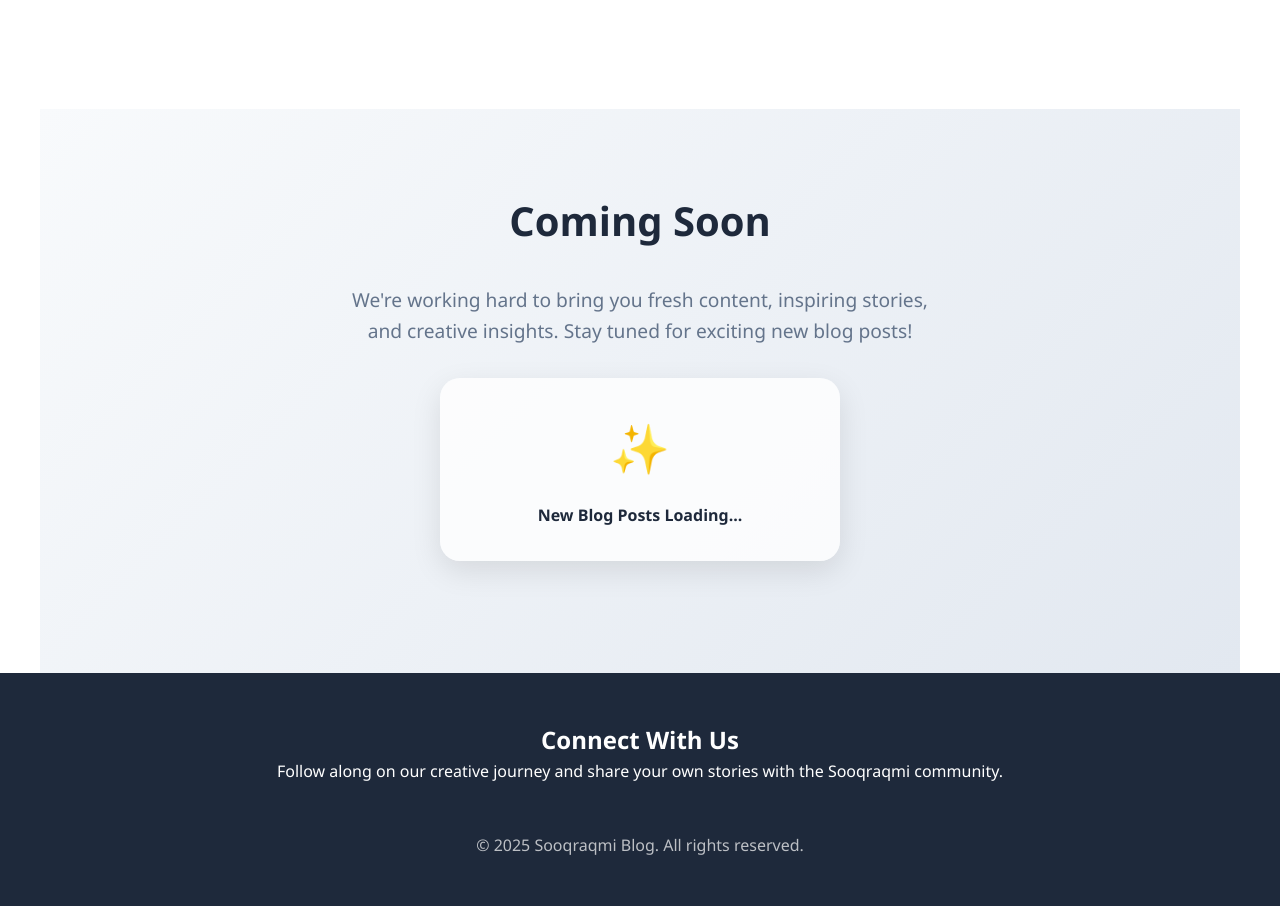
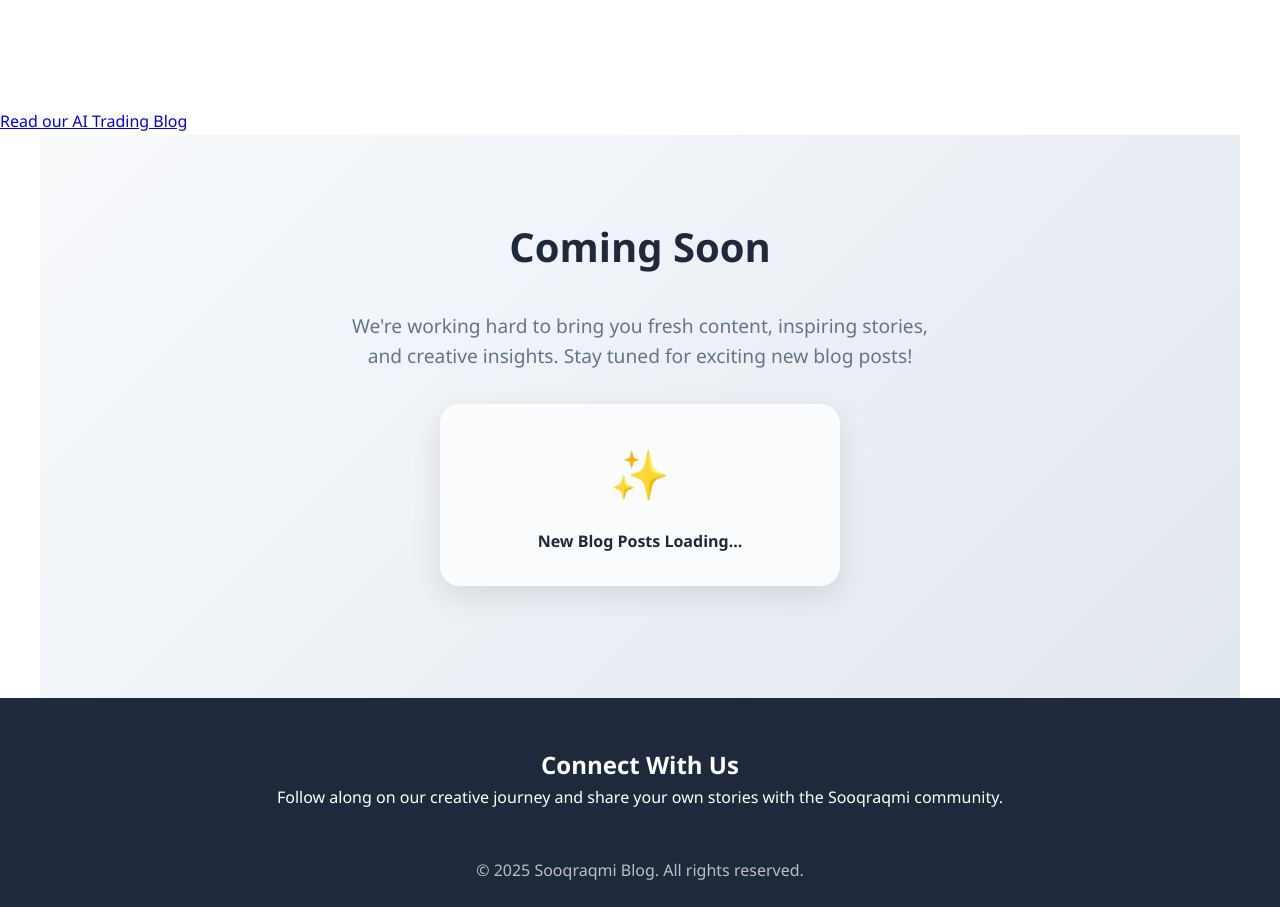
Before and after one commit to sooqraqmi/sooqraqmi, a plain HTML site: page index.html in a window 1280 px wide. Shown: the part 1541-2448 px from the top of the page. Drawn offline with Linux system fonts and the light colour scheme.

Commit message:
Update index.html

```diff
--- a/index.html
+++ b/index.html
@@ -317,7 +317,7 @@ Discover how AI is transforming everything from logistics and retail to cybersec
     <section class="section" id="blog">
         <h2>Latest Blog Posts</h2>
    </form>
-    </section>
+    </section> <a href="ai-trading-blog.html">Read our AI Trading Blog</a>
 
     <section class="section" style="background: linear-gradient(135deg, #f8fafc 0%, #e2e8f0 100%); text-align: center;">
         <h2>Coming Soon</h2>
```
